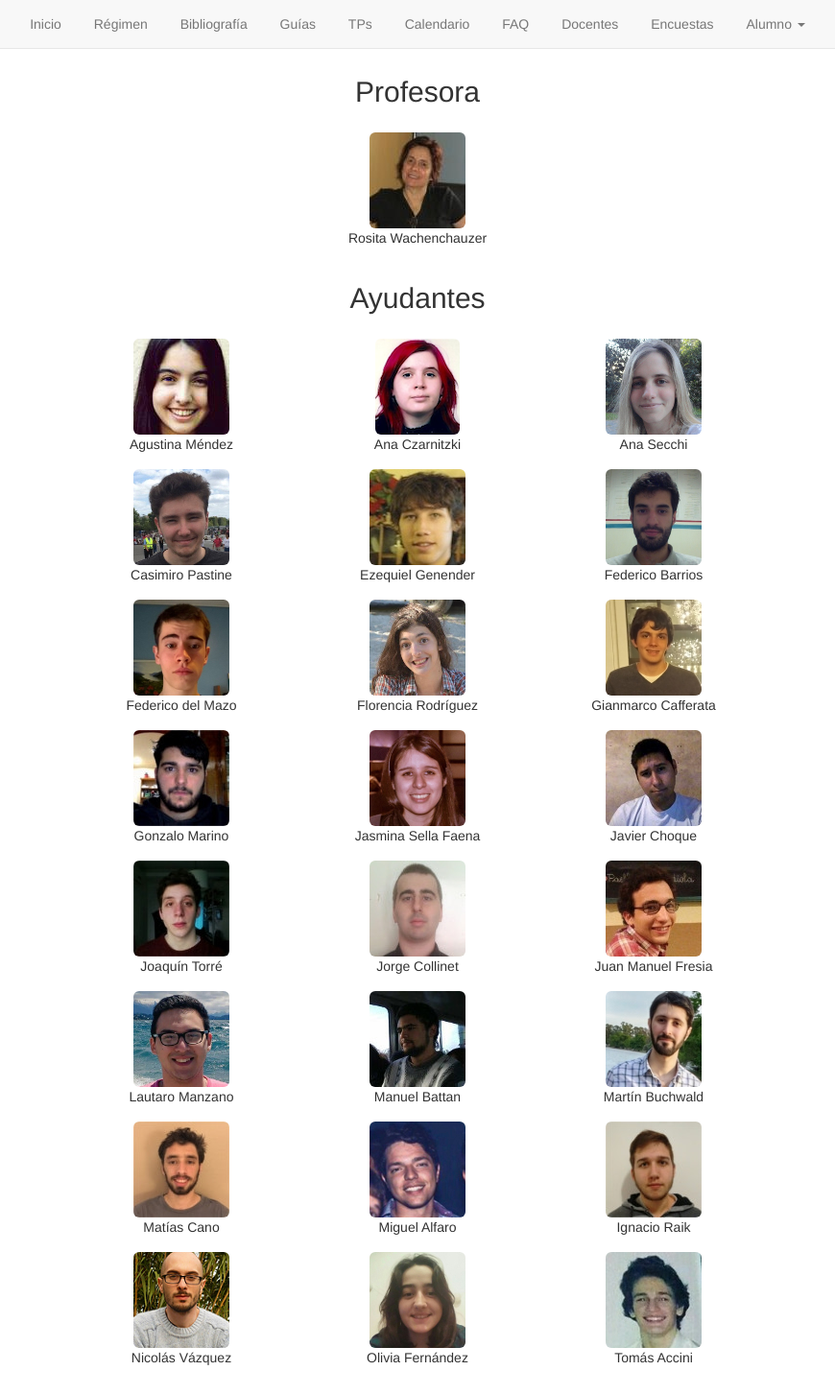
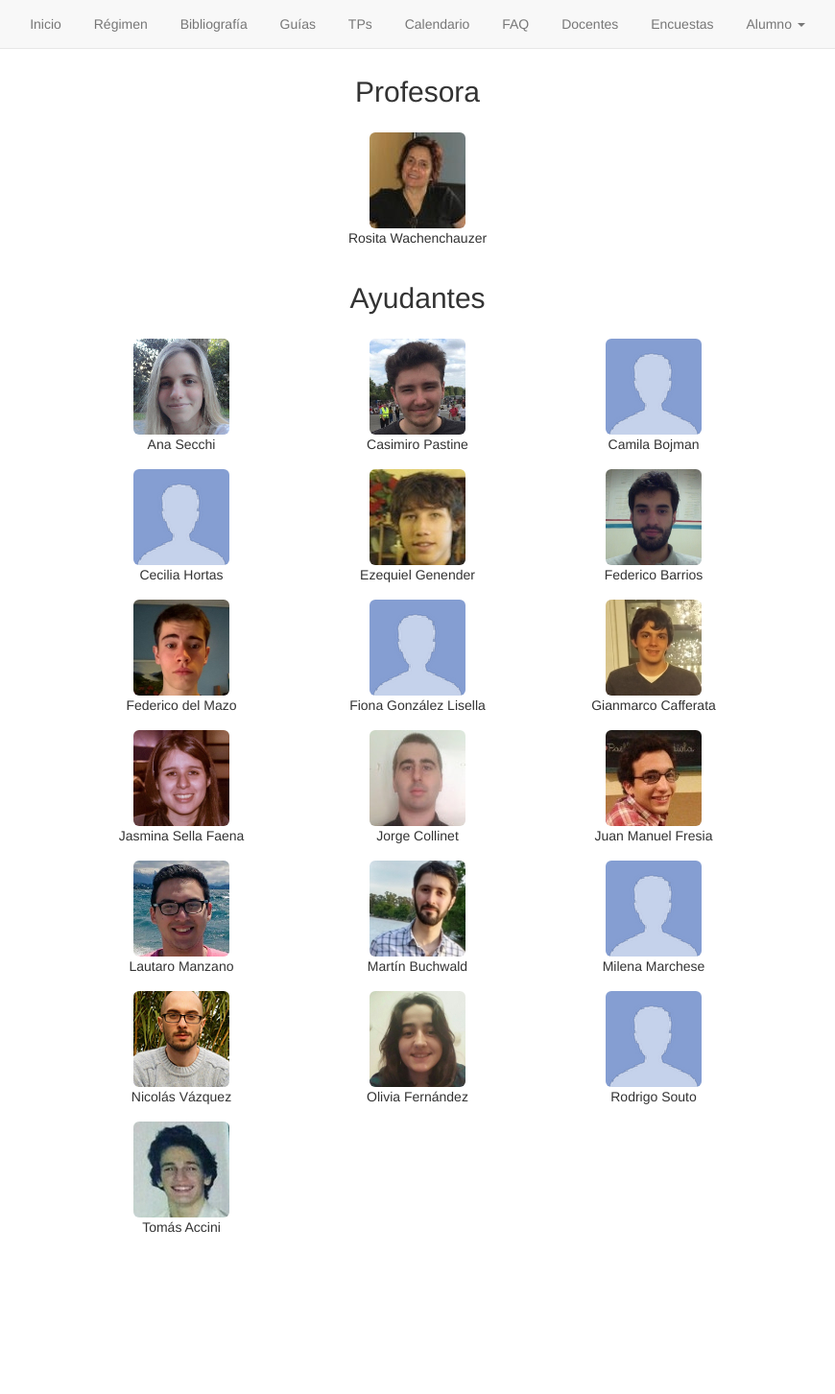
Before and after one commit to algoritmos-rw/algoritmos, a Jekyll site: the page built from static/07_docentes.md, in a window 1280 px wide. Shown: the whole page at 96% size, without its empty margins (205-1075 px from the left). Built offline with Jekyll 4.4.1, drawn with Linux system fonts in a browser that asks for light colours; after the commit the page ends 1317 px from its top, so only the background shows below that.

Commit message:
Plantel docente 2018 1C (#77)
* Plantel docente 2018 1C

* Uno mas

* Tilde

```diff
--- a/_data/docentes.yml
+++ b/_data/docentes.yml
@@ -3,17 +3,17 @@ profesores:
   foto: /assets/img/docentes/rosita.jpg
 
 ayudantes:
-- nombre: Agustina Méndez
-  foto: /assets/img/docentes/agusm.png
-
-- nombre: Ana Czarnitzki
-  foto: /assets/img/docentes/anac.png
-
 - nombre: Ana Secchi
   foto: /assets/img/docentes/anas.jpg
 
 - nombre: Casimiro Pastine
   foto: /assets/img/docentes/casimirop.jpg
+
+- nombre: Camila Bojman
+  foto: /assets/img/docentes/unknown.png
+
+- nombre: Cecilia Hortas
+  foto: /assets/img/docentes/unknown.png
 
 - nombre: Ezequiel Genender
   foto: /assets/img/docentes/ezeg.jpg
@@ -24,23 +24,14 @@ ayudantes:
 - nombre: Federico del Mazo
   foto: /assets/img/docentes/fededm.jpg
 
-- nombre: Florencia Rodríguez
-  foto: /assets/img/docentes/florr.png
+- nombre: Fiona González Lisella
+  foto: /assets/img/docentes/unknown.png
 
 - nombre: Gianmarco Cafferata
   foto: /assets/img/docentes/gianc.jpg
 
-- nombre: Gonzalo Marino
-  foto: /assets/img/docentes/gonzam.jpg
-
 - nombre: Jasmina Sella Faena
   foto: /assets/img/docentes/jasminasf.jpg
-
-- nombre: Javier Choque
-  foto: /assets/img/docentes/javic.jpg
-
-- nombre: Joaquín Torré
-  foto: /assets/img/docentes/joaquint.jpg
 
 - nombre: Jorge Collinet
   foto: /assets/img/docentes/jorgec.jpg
@@ -51,20 +42,11 @@ ayudantes:
 - nombre: Lautaro Manzano
   foto: /assets/img/docentes/lautarom.jpg
 
-- nombre: Manuel Battan
-  foto: /assets/img/docentes/manub.jpg
-
 - nombre: Martín Buchwald
   foto: /assets/img/docentes/martinb.jpg
 
-- nombre: Matías Cano
-  foto: /assets/img/docentes/matic.jpg
-
-- nombre: Miguel Alfaro
-  foto: /assets/img/docentes/miguela.png
-
-- nombre: Ignacio Raik
-  foto: /assets/img/docentes/nachor.jpg
+- nombre: Milena Marchese
+  foto: /assets/img/docentes/unknown.png
 
 - nombre: Nicolás Vázquez
   foto: /assets/img/docentes/nicolasv.png
@@ -72,5 +54,8 @@ ayudantes:
 - nombre: Olivia Fernández
   foto: /assets/img/docentes/olif.jpg
 
+- nombre: Rodrigo Souto
+  foto: /assets/img/docentes/unknown.png
+
 - nombre: Tomás Accini
   foto: /assets/img/docentes/tomasa.jpg
```
Also changed, not shown: assets/img/docentes/unknown.png (added).
